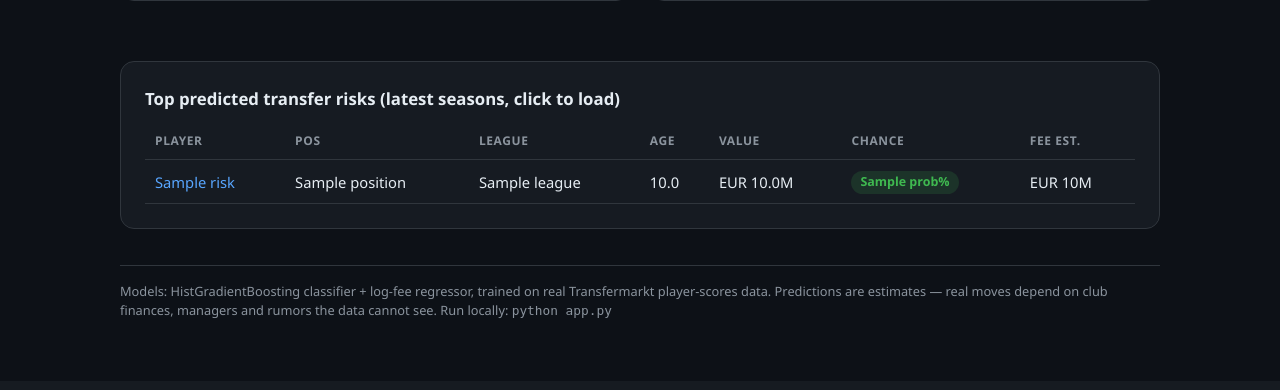
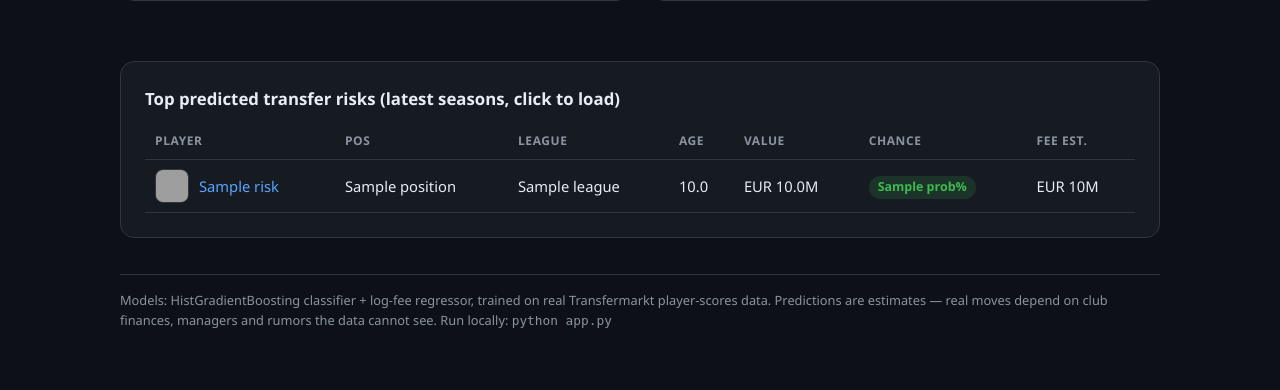
Before and after one commit to izzathashim2006-dotcom/transfer-predictor, a Flask app: template templates/index.html in a window 1280 px wide. Shown: the part 1175-1565 px from the top of the page. Before the commit the page ends 1493 px from the top, so only its background shows below. Run offline with Flask 3, Linux system fonts and the light colour scheme; the template is opened without the code that fills it: most values are stand-ins (such as "Sample title", 1, 10 or a date in 2020); parts of the project's set-up code (start-up, migrations or seed data) failed here and were passed over; grey boxes are pictures that could not be loaded.

Commit message:
Player face previews: cached Transfermarkt portrait proxy + avatars in card, search, leaderboard

```diff
--- a/app.py
+++ b/app.py
@@ -6,17 +6,39 @@ import numpy as np
 import pandas as pd
 import joblib
 import json
+import urllib.request
 from pathlib import Path
-from flask import Flask, jsonify, render_template, request, send_from_directory
+from flask import Flask, jsonify, render_template, request, send_from_directory, send_file, abort
 
 from train_real_model import prep
 
+RAW = "data/raw"
 app = Flask(__name__)
 app.config["TEMPLATES_AUTO_RELOAD"] = True
 
 @app.route("/assets/<path:name>")
 def assets(name):
     return send_from_directory("assets", name)
+
+# ---------------------------------------------------------------- faces
+FACES = Path("data/faces"); FACES.mkdir(exist_ok=True)
+faces_map = pd.read_csv(f"{RAW}/players.csv", usecols=["player_id", "image_url"], dtype={"player_id": "int32"}).dropna()
+faces_map = dict(zip(faces_map["player_id"].astype(int), faces_map["image_url"]))
+
+@app.route("/face/<int:pid>")
+def face(pid):
+    path = FACES / f"{pid}.jpg"
+    if not path.exists():
+        url = faces_map.get(pid)
+        if not url:
+            abort(404)
+        try:
+            req = urllib.request.Request(url, headers={"User-Agent": "Mozilla/5.0"})
+            data = urllib.request.urlopen(req, timeout=10).read()
+            path.write_bytes(data)
+        except Exception:
+            abort(404)
+    return send_file(path, mimetype="image/jpeg", max_age=86400)
 
 clf_pack = joblib.load("model/real_transfer_classifier.joblib")
 reg_pack = joblib.load("model/real_fee_regressor.joblib")
@@ -58,6 +80,7 @@ def index():
         "name": r["name"], "player_id": int(r["player_id"]), "season": int(r["season"]),
         "position": r["position"], "league": r["league"], "age": float(r["age"]),
         "mv": float(r["market_value_eur"]), "prob": round(r["p"] * 100), "fee": round(r["f"], 1),
+        "pid": int(r["player_id"]),
     } for _, r in risks.nlargest(12, "p").iterrows()]
     return render_template("index.html", metrics=metrics, importance=importance,
                            chart=chart, top_risk=top_risk_rows)
@@ -71,6 +94,7 @@ def search():
     return jsonify([{
         "player_id": int(r["player_id"]), "name": r["name"], "season": int(r["season"]),
         "position": r["position"], "league": r["league"], "mv": float(r["market_value_eur"]),
+        "pid": int(r["player_id"]),
     } for _, r in hits.iterrows()])
 
 @app.route("/api/predict")
@@ -88,7 +112,7 @@ def predict():
     prob, fee = predict_row(r)
     return jsonify({
         "name": r["name"], "season": int(r["season"]), "position": r["position"],
-        "league": r["league"], "age": float(r["age"]),
+        "league": r["league"], "age": float(r["age"]), "face": f"/face/{pid}",
         "apps": int(r["apps"]), "minutes": int(r["minutes"]),
         "goals": int(r["goals"]), "assists": int(r["assists"]),
         "availability": float(r["availability"]), "gap": int(r["longest_gap_days"]),
--- a/templates/index.html
+++ b/templates/index.html
@@ -45,6 +45,19 @@ h1{font-size:1.7rem;letter-spacing:-.02em}
 .stat{background:var(--panel2);border-radius:8px;padding:10px 12px}
 .stat .v{font-weight:700}
 .stat .l{font-size:.72rem;color:var(--muted)}
+.ava{position:relative;width:72px;height:72px;border-radius:50%;background:var(--panel2);
+  display:flex;align-items:center;justify-content:center;overflow:hidden;flex-shrink:0;border:1px solid var(--border)}
+.ava img{position:absolute;inset:0;width:100%;height:100%;object-fit:cover;z-index:1}
+.ava b{color:var(--muted);font-size:1.2rem}
+.ava.sm{width:34px;height:34px;border-radius:8px}
+.ava.sm b{font-size:.7rem}
+.pred-title{display:flex;align-items:center;gap:16px}
+.playercell{display:flex;align-items:center;gap:10px}
+.resrow{display:flex;justify-content:space-between;gap:10px;align-items:center}
+.resrow .who{display:flex;align-items:center;gap:10px;min-width:0}
+.resrow .who b{display:block}
+.resrow .who span span{font-size:.8rem;color:var(--muted)}
+.results div{align-items:center}
 .grid2{display:grid;grid-template-columns:1fr 1fr;gap:20px;margin-bottom:30px}
 @media(max-width:760px){.grid2{grid-template-columns:1fr}.gauge{flex-direction:column;align-items:flex-start}}
 h3{font-size:1.05rem;margin-bottom:12px}
@@ -85,9 +98,12 @@ footer{color:var(--muted);font-size:.8rem;margin-top:36px;border-top:1px solid v
 
   <div id="predCard" class="card hidden">
     <div class="pred-head">
-      <div>
-        <h2 id="pName"></h2>
-        <div class="meta" id="pMeta"></div>
+      <div class="pred-title">
+        <span class="ava" id="pAvaWrap"><b id="pInitials"></b><img id="pFace" alt="" onerror="this.style.display='none'"></span>
+        <div>
+          <h2 id="pName"></h2>
+          <div class="meta" id="pMeta"></div>
+        </div>
       </div>
       <div class="gauge">
         <div class="num"><div class="big" id="pProb"></div><div class="lbl">transfer chance</div></div>
@@ -115,7 +131,7 @@ footer{color:var(--muted);font-size:.8rem;margin-top:36px;border-top:1px solid v
       <tbody>
       {% for r in top_risk %}
       <tr>
-        <td><a onclick='loadPlayer({{ r.player_id }}, {{ r.season }})'>{{ r.name }}</a></td>
+        <td><a onclick='loadPlayer({{ r.player_id }}, {{ r.season }})'><span class="playercell"><span class="ava sm"><b>{{ r.name[0] }}</b><img src="/face/{{ r.pid }}" alt="" onerror="this.style.display='none'"></span>{{ r.name }}</span></a></td>
         <td>{{ r.position }}</td><td>{{ r.league }}</td><td>{{ "%.1f"|format(r.age) }}</td>
         <td>EUR {{ "%.1f"|format(r.mv/1000000) }}M</td>
         <td><span class="tag {{ 't-hi' if r.prob>=60 else ('t-md' if r.prob>=30 else 't-lo') }}">{{ r.prob }}%</span></td>
@@ -145,7 +161,9 @@ async function search(q) {
   box.classList.toggle('hidden', list.length === 0);
   list.forEach(p => {
     const d = document.createElement('div');
-    d.innerHTML = `<span class="who"><b>${p.name}</b><span>${p.position} · ${p.league} · season ${p.season}</span></span>
+    d.className = 'resrow';
+    d.innerHTML = `<span class="who"><span class="ava sm"><b>${p.name.trim()[0]}</b><img src="/face/${p.pid}" alt="" onerror="this.style.display='none'"></span>
+                   <span><b>${p.name}</b><span>${p.position} · ${p.league} · season ${p.season}</span></span></span>
                    <span class="mv">${fmtM(p.mv/1e6)}</span>`;
     d.onclick = () => { box.classList.add('hidden'); document.getElementById('q').value = p.name; loadPlayer(p.player_id); };
     box.appendChild(d);
@@ -164,6 +182,10 @@ async function loadPlayer(pid, season) {
   const r = await (await fetch(url)).json();
   if (r.error) return;
   document.getElementById('predCard').classList.remove('hidden');
+  const img = document.getElementById('pFace');
+  img.style.display = ''; img.src = r.face;
+  const parts = r.name.trim().split(/\s+/);
+  document.getElementById('pInitials').textContent = parts[0][0] + (parts.length > 1 ? parts[parts.length-1][0] : '');
   document.getElementById('pName').textContent = r.name;
   document.getElementById('pMeta').textContent =
     `${r.position} · ${r.league} · season ${r.season} · age ${r.age.toFixed(1)}` +
```
Also changed, not shown: 1 other file.
